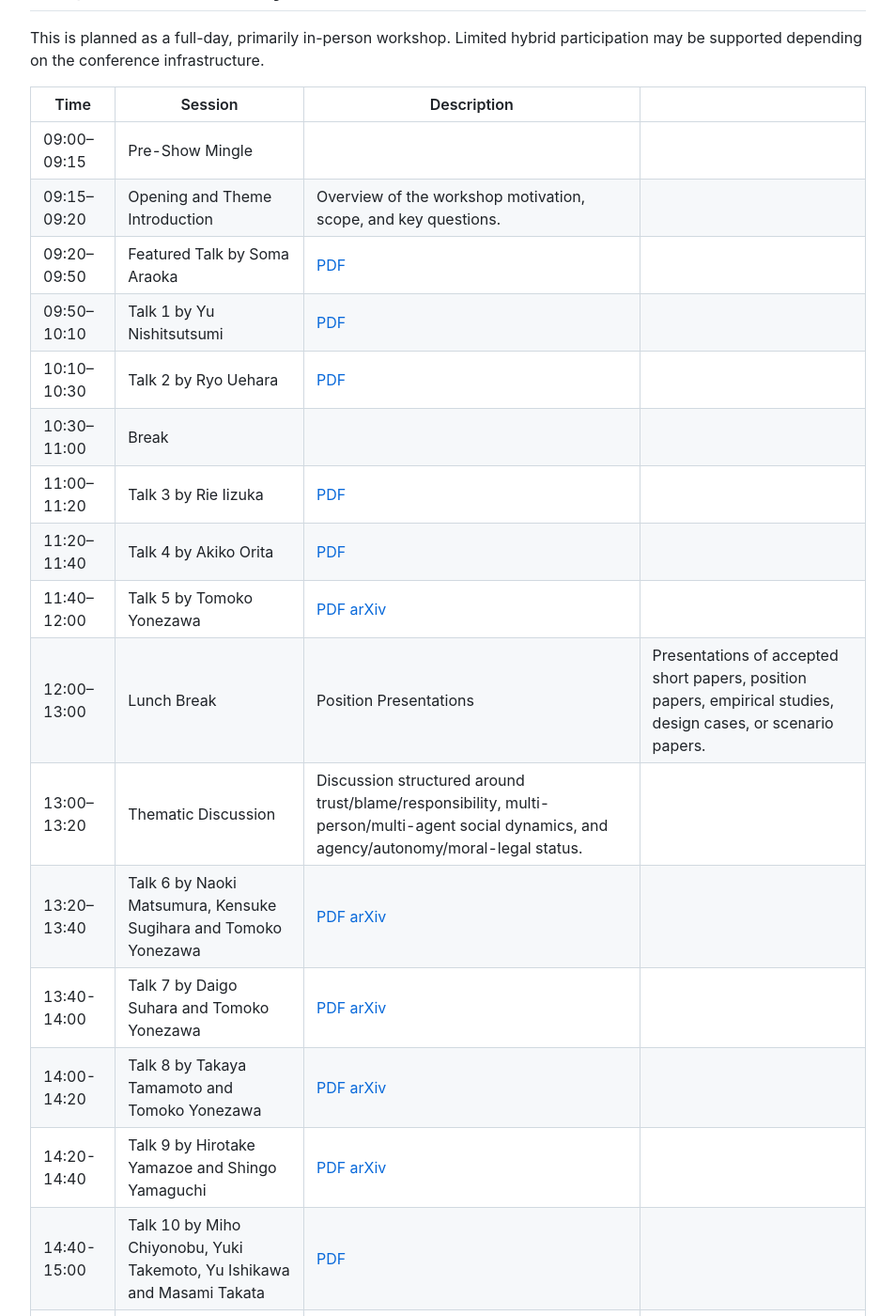
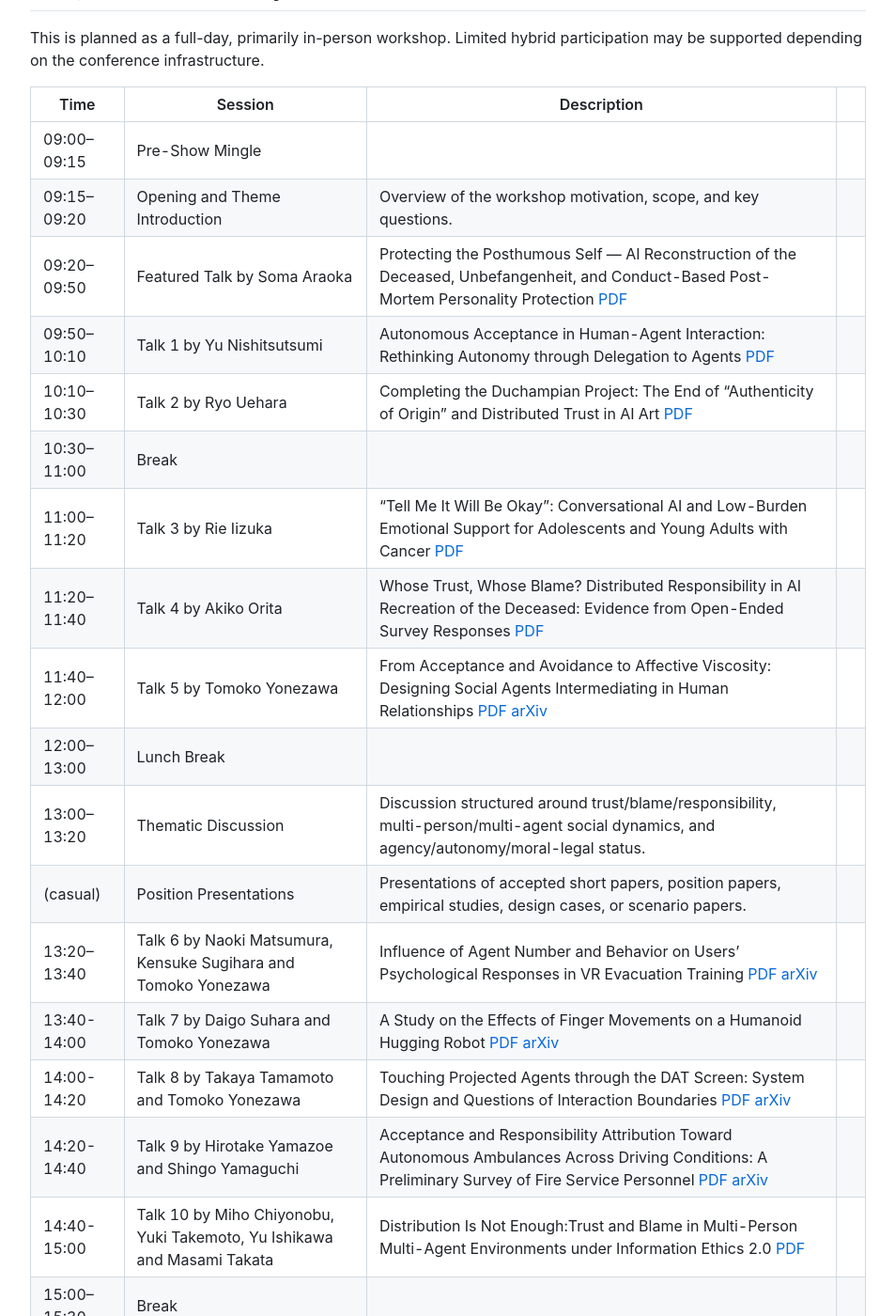
Before and after one commit to virtualcom-designlab/TBSA2026, a Jekyll site: the page built from program.md, in a window 1280 px wide and 1400 px high, scrolled down 594 px. Shown: the whole window at 94% size, without its empty margins (163-1116 px from the left). Built offline with Jekyll 4.4.1, drawn with Linux system fonts in a browser that asks for light colours; our own code applies the rules of GitHub Pages for plain Markdown files; some of the changed text lies outside the part shown.

Commit message:
Update program.md

```diff
--- a/program.md
+++ b/program.md
@@ -18,23 +18,24 @@ Limited hybrid participation may be supported depending on the conference infras
 |---|---|---|
 | 09:00–09:15 | Pre-Show Mingle | |
 | 09:15–09:20 | Opening and Theme Introduction | Overview of the workshop motivation, scope, and key questions. | |
-| 09:20–09:50 | Featured Talk by Soma Araoka | [PDF](https://lab.yoneyone.net/tmp/tbsa2026pdf/TBSA2026_2nd_paper__8.pdf)  |
-| 09:50–10:10 | Talk 1 by Yu Nishitsutsumi | [PDF](https://lab.yoneyone.net/tmp/tbsa2026pdf/TBSA2026_2nd_paper__10.pdf)  |
-| 10:10–10:30 | Talk 2 by Ryo Uehara | [PDF](https://lab.yoneyone.net/tmp/tbsa2026pdf/TBSA2026_2nd_paper__2.pdf) |
+| 09:20–09:50 | Featured Talk by Soma Araoka | Protecting the Posthumous Self — AI Reconstruction of the Deceased, Unbefangenheit, and Conduct-Based Post-Mortem Personality Protection [PDF](https://lab.yoneyone.net/tmp/tbsa2026pdf/TBSA2026_2nd_paper__8.pdf)  |
+| 09:50–10:10 | Talk 1 by Yu Nishitsutsumi | Autonomous Acceptance in Human-Agent Interaction: Rethinking Autonomy through Delegation to Agents [PDF](https://lab.yoneyone.net/tmp/tbsa2026pdf/TBSA2026_2nd_paper__10.pdf)  |
+| 10:10–10:30 | Talk 2 by Ryo Uehara | Completing the Duchampian Project: The End of "Authenticity of Origin" and Distributed Trust in AI Art [PDF](https://lab.yoneyone.net/tmp/tbsa2026pdf/TBSA2026_2nd_paper__2.pdf) |
 | 10:30–11:00 | Break |  |
-| 11:00–11:20 | Talk 3 by Rie Iizuka | [PDF](https://lab.yoneyone.net/tmp/tbsa2026pdf/TBSA2026_2nd_paper__11.pdf) |
-| 11:20–11:40 | Talk 4 by Akiko Orita | [PDF](https://lab.yoneyone.net/tmp/tbsa2026pdf/TBSA2026_2nd_paper__4.pdf) |
-| 11:40–12:00 | Talk 5 by Tomoko Yonezawa | [PDF](https://lab.yoneyone.net/tmp/tbsa2026pdf/TBSA2026_2nd_paper__1.pdf) [arXiv](https://arxiv.org/abs/2610.29674)|
-| 12:00–13:00 | Lunch Break | Position Presentations | Presentations of accepted short papers, position papers, empirical studies, design cases, or scenario papers. |
-| 13:00–13:20 |Thematic Discussion | Discussion structured around trust/blame/responsibility, multi-person/multi-agent social dynamics, and agency/autonomy/moral-legal status. |
-| 13:20–13:40 | Talk 6 by Naoki Matsumura, Kensuke Sugihara and Tomoko Yonezawa | [PDF](https://lab.yoneyone.net/tmp/tbsa2026pdf/TBSA2026_2nd_paper__6.pdf) [arXiv](https://arxiv.org/abs/2610.38536) |
-| 13:40-14:00 | Talk 7 by Daigo Suhara and Tomoko Yonezawa | [PDF](https://lab.yoneyone.net/tmp/tbsa2026pdf/TBSA2026_2nd_paper__5.pdf) [arXiv](https://arxiv.org/abs/2611.02517) |
-| 14:00-14:20 | Talk 8 by Takaya Tamamoto and Tomoko Yonezawa | [PDF](https://lab.yoneyone.net/tmp/tbsa2026pdf/TBSA2026_2nd_paper__9.pdf) [arXiv](https://arxiv.org/abs/2611.02525) |
-| 14:20-14:40 | Talk 9 by Hirotake Yamazoe and Shingo Yamaguchi | [PDF](https://lab.yoneyone.net/tmp/tbsa2026pdf/TBSA2026_2nd_paper__13.pdf) [arXiv](https://arxiv.org/abs/2611.01132) |
-| 14:40-15:00 | Talk 10 by Miho Chiyonobu, Yuki Takemoto, Yu Ishikawa and Masami Takata | [PDF](https://lab.yoneyone.net/tmp/tbsa2026pdf/TBSA2026_2nd_paper__7.pdf) |
+| 11:00–11:20 | Talk 3 by Rie Iizuka | “Tell Me It Will Be Okay”: Conversational AI and Low-Burden Emotional Support for Adolescents and Young Adults with Cancer [PDF](https://lab.yoneyone.net/tmp/tbsa2026pdf/TBSA2026_2nd_paper__11.pdf) |
+| 11:20–11:40 | Talk 4 by Akiko Orita | Whose Trust, Whose Blame? Distributed Responsibility in AI Recreation of the Deceased: Evidence from Open-Ended Survey Responses [PDF](https://lab.yoneyone.net/tmp/tbsa2026pdf/TBSA2026_2nd_paper__4.pdf) |
+| 11:40–12:00 | Talk 5 by Tomoko Yonezawa | From Acceptance and Avoidance to Affective Viscosity: Designing Social Agents Intermediating in Human Relationships [PDF](https://lab.yoneyone.net/tmp/tbsa2026pdf/TBSA2026_2nd_paper__1.pdf) [arXiv](https://arxiv.org/abs/2610.29674)|
+| 12:00–13:00 | Lunch Break |  |  |
+| 13:00–13:20 | Thematic Discussion | Discussion structured around trust/blame/responsibility, multi-person/multi-agent social dynamics, and agency/autonomy/moral-legal status. |
+| (casual) | Position Presentations | Presentations of accepted short papers, position papers, empirical studies, design cases, or scenario papers.|
+| 13:20–13:40 | Talk 6 by Naoki Matsumura, Kensuke Sugihara and Tomoko Yonezawa | Influence of Agent Number and Behavior on Users' Psychological Responses in VR Evacuation Training [PDF](https://lab.yoneyone.net/tmp/tbsa2026pdf/TBSA2026_2nd_paper__6.pdf) [arXiv](https://arxiv.org/abs/2610.38536) |
+| 13:40-14:00 | Talk 7 by Daigo Suhara and Tomoko Yonezawa | A Study on the Effects of Finger Movements on a Humanoid Hugging Robot [PDF](https://lab.yoneyone.net/tmp/tbsa2026pdf/TBSA2026_2nd_paper__5.pdf) [arXiv](https://arxiv.org/abs/2611.02517) |
+| 14:00-14:20 | Talk 8 by Takaya Tamamoto and Tomoko Yonezawa | Touching Projected Agents through the DAT Screen: System Design and Questions of Interaction Boundaries [PDF](https://lab.yoneyone.net/tmp/tbsa2026pdf/TBSA2026_2nd_paper__9.pdf) [arXiv](https://arxiv.org/abs/2611.02525) |
+| 14:20-14:40 | Talk 9 by Hirotake Yamazoe and Shingo Yamaguchi | Acceptance and Responsibility Attribution Toward Autonomous Ambulances Across Driving Conditions: A Preliminary Survey of Fire Service Personnel [PDF](https://lab.yoneyone.net/tmp/tbsa2026pdf/TBSA2026_2nd_paper__13.pdf) [arXiv](https://arxiv.org/abs/2611.01132) |
+| 14:40-15:00 | Talk 10 by Miho Chiyonobu, Yuki Takemoto, Yu Ishikawa and Masami Takata | Distribution Is Not Enough:Trust and Blame in Multi-Person Multi-Agent Environments under Information Ethics 2.0 [PDF](https://lab.yoneyone.net/tmp/tbsa2026pdf/TBSA2026_2nd_paper__7.pdf) |
 | 15:00–15:30 | Break ||
-| 15:30-15:50 | Talk 11 by Jaeyoun You | [PDF](https://lab.yoneyone.net/tmp/tbsa2026pdf/TBSA2026_2nd_paper__12.pdf) |
-| 15:50-16:10 | Talk 12 by Kunihiko Saito | [PDF](https://lab.yoneyone.net/tmp/tbsa2026pdf/TBSA2026_2nd_paper__3.pdf) |
+| 15:30-15:50 | Talk 11 by Jaeyoun You | [**Zoom**] Adversaries, Not Enemies: Delegated Speech and Displaced Blame in AI-Mediated Political Dialogue [PDF](https://lab.yoneyone.net/tmp/tbsa2026pdf/TBSA2026_2nd_paper__12.pdf) |
+| 15:50-16:10 | Talk 12 by Kunihiko Saito | Digital Afterlife and the Postmortem Right of Publicity [PDF](https://lab.yoneyone.net/tmp/tbsa2026pdf/TBSA2026_2nd_paper__3.pdf) |
 | 16:10-16:30 | Panel Discussion | Cross-disciplinary discussion connecting HAI, social robotics, AI ethics, philosophy, law, and design perspectives. |
 | 16:30–17:00 | Breakout Group Activity / Issue Mapping | Small-group discussion to identify key issues, research gaps, design questions, and application scenarios. |
 | 17:00–17:10 | Final Synthesis and Future Agenda | Synthesis of discussion outcomes, including a preliminary issue map, future research agenda, and possible follow-up activities. |
```
